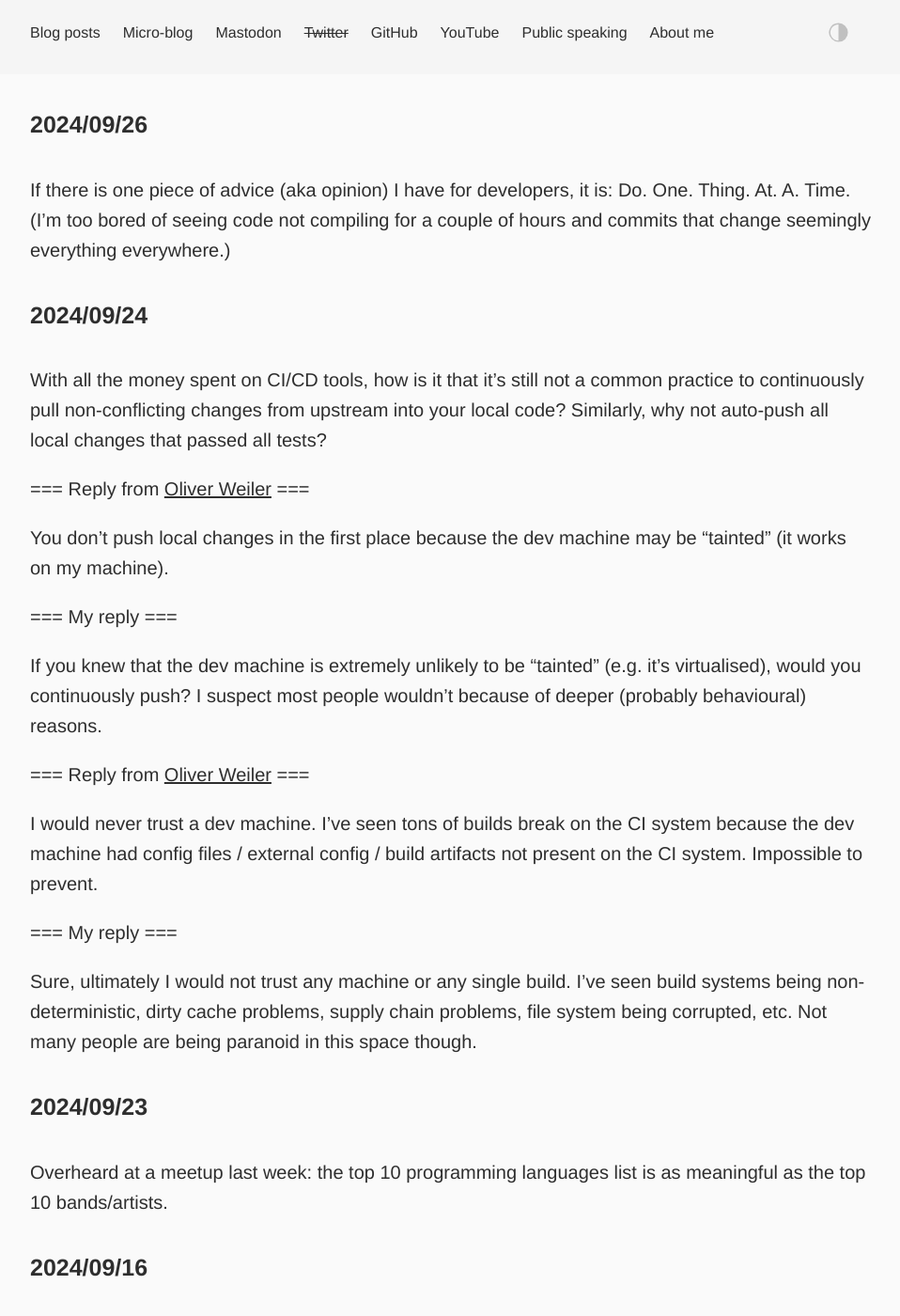
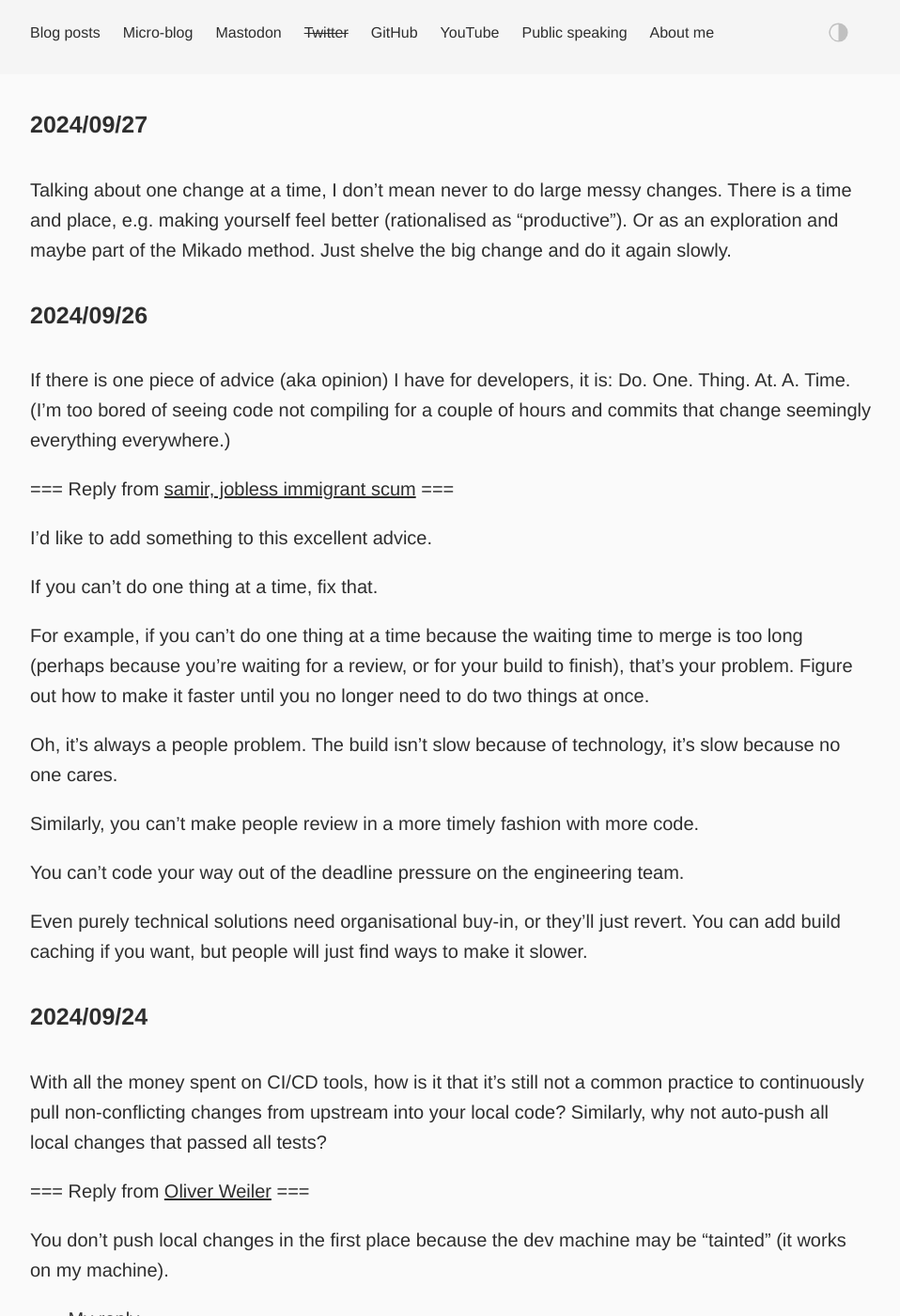
Before and after one commit to dkandalov/dkandalov.github.io, a Jekyll site: the page built from micro-blog.md, in a window 1280 px wide and 1400 px high. Shown: the whole window at 94% size, without its empty margins (160-1118 px from the left). Built offline with Jekyll 4.4.1, drawn with Linux system fonts in a browser that asks for light colours.

Commit message:
updated micro-blog

```diff
--- a/micro-blog.md
+++ b/micro-blog.md
@@ -3,9 +3,29 @@ layout: post
 permalink: /micro-blog/
 ---
 
+#### 2024/09/27
+Talking about one change at a time, I don't mean never to do large messy changes. There is a time and place, e.g. making yourself feel better (rationalised as "productive"). Or as an exploration and maybe part of the Mikado method. Just shelve the big change and do it again slowly.
+
 #### 2024/09/26
 If there is one piece of advice (aka opinion) I have for developers, it is: Do. One. Thing. At. A. Time. (I'm too bored of seeing code not compiling for a couple of hours and commits that change seemingly everything everywhere.)
 
+=== Reply from [samir, jobless immigrant scum](https://mastodon.functional.computer/@samir) ===
+
+I'd like to add something to this excellent advice.
+
+If you can't do one thing at a time, fix that.
+
+For example, if you can't do one thing at a time because the waiting time to merge is too long (perhaps because you're waiting for a review, or for your build to finish), that's your problem. Figure out how to make it faster until you no longer need to do two things at once.
+
+Oh, it's always a people problem. The build isn't slow because of technology, it's slow because no one cares.
+
+Similarly, you can't make people review in a more timely fashion with more code.
+
+You can't code your way out of the deadline pressure on the engineering team.
+
+Even purely technical solutions need organisational buy-in, or they'll just revert. You can add build caching if you want, but people will just find ways to make it slower.
+
+
 #### 2024/09/24
 With all the money spent on CI/CD tools, how is it that it's still not a common practice to continuously pull non-conflicting changes from upstream into your local code? Similarly, why not auto-push all local changes that passed all tests?
 
@@ -23,7 +43,7 @@ I would never trust a dev machine. I've seen tons of builds break on the CI syst
 
 === My reply ===
 
-Sure, ultimately I would not trust any machine or any single build. I’ve seen build systems being non-deterministic, dirty cache problems, supply chain problems, file system being corrupted, etc. Not many people are being paranoid in this space though.
+Sure, ultimately I would not trust any machine or any single build. I've seen build systems being non-deterministic, dirty cache problems, supply chain problems, file system being corrupted, etc. Not many people are being paranoid in this space though.
 
 #### 2024/09/23
 Overheard at a meetup last week: the top 10 programming languages list is as meaningful as the top 10 bands/artists.
```
